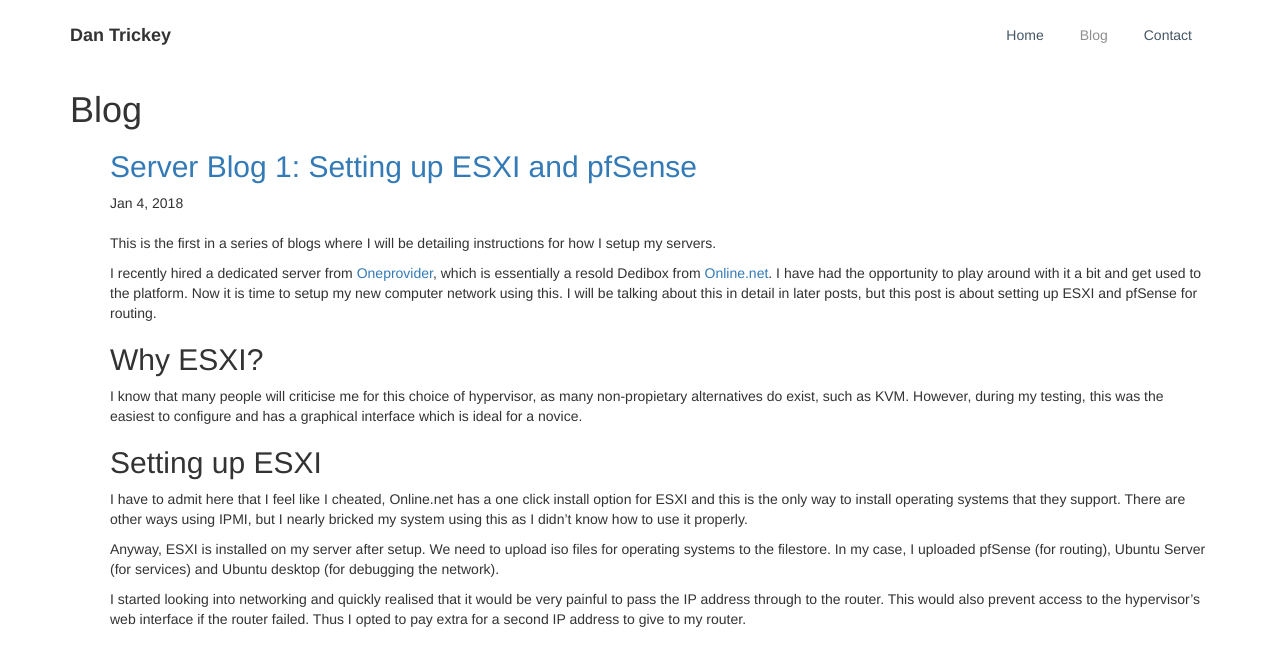
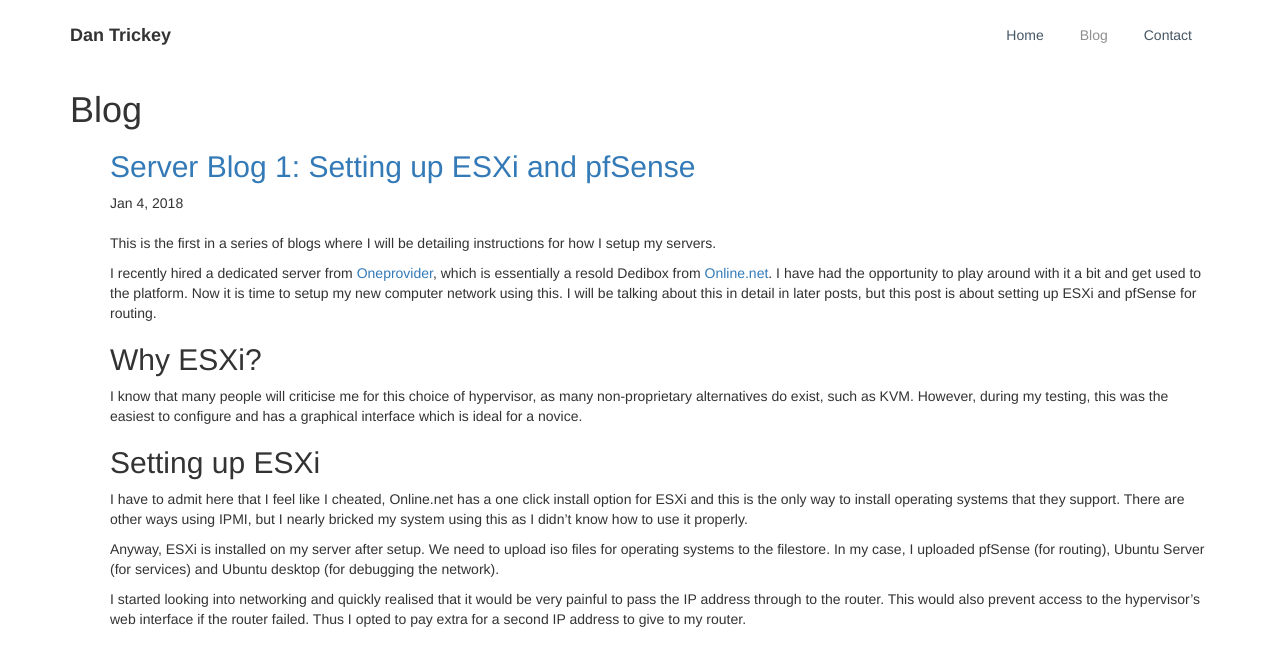
Before and after one commit to trickeydan/trickey.io, a Jekyll site: the page built from _pages/2-blog.html, in a window 1280 px wide. Shown: the top 646 px of the page. Built offline with Jekyll 4.4.1, drawn with Linux system fonts in a browser that asks for light colours; nearby versions of some CDN libraries.

Commit message:
Fixed typos in Blog

```diff
--- a/_posts/2018-01-04-Server-Blog-1.md
+++ b/_posts/2018-01-04-Server-Blog-1.md
@@ -1,29 +1,29 @@
 ---
 layout: post
-title:  "Server Blog 1: Setting up ESXI and pfSense"
+title:  "Server Blog 1: Setting up ESXi and pfSense"
 date:   2018-01-04 12:00:00
 categories: blog
 author: "Dan Trickey"
 ---
 This is the first in a series of blogs where I will be detailing instructions for how I setup my servers.
 
-I recently hired a dedicated server from [Oneprovider](https://oneprovider.com/), which is essentially a resold Dedibox from [Online.net](https://www.online.net/en). I have had the opportunity to play around with it a bit and get used to the platform. Now it is time to setup my new computer network using this. I will be talking about this in detail in later posts, but this post is about setting up ESXI and pfSense for routing.
+I recently hired a dedicated server from [Oneprovider](https://oneprovider.com/), which is essentially a resold Dedibox from [Online.net](https://www.online.net/en). I have had the opportunity to play around with it a bit and get used to the platform. Now it is time to setup my new computer network using this. I will be talking about this in detail in later posts, but this post is about setting up ESXi and pfSense for routing.
 
-## Why ESXI?
+## Why ESXi?
 
-I know that many people will criticise me for this choice of hypervisor, as many non-propietary alternatives do exist, such as KVM. However, during my testing, this was the easiest to configure and has a graphical interface which is ideal for a novice.
+I know that many people will criticise me for this choice of hypervisor, as many non-proprietary alternatives do exist, such as KVM. However, during my testing, this was the easiest to configure and has a graphical interface which is ideal for a novice.
 
-## Setting up ESXI
+## Setting up ESXi
 
-I have to admit here that I feel like I cheated, Online.net has a one click install option for ESXI and this is the only way to install operating systems that they support. There are other ways using IPMI, but I nearly bricked my system using this as I didn't know how to use it properly.
+I have to admit here that I feel like I cheated, Online.net has a one click install option for ESXi and this is the only way to install operating systems that they support. There are other ways using IPMI, but I nearly bricked my system using this as I didn't know how to use it properly.
 
-Anyway, ESXI is installed on my server after setup. We need to upload iso files for operating systems to the filestore. In my case, I uploaded pfSense (for routing), Ubuntu Server (for services) and Ubuntu desktop (for debugging the network).
+Anyway, ESXi is installed on my server after setup. We need to upload iso files for operating systems to the filestore. In my case, I uploaded pfSense (for routing), Ubuntu Server (for services) and Ubuntu desktop (for debugging the network).
 
 I started looking into networking and quickly realised that it would be very painful to pass the IP address through to the router. This would also prevent access to the hypervisor's web interface if the router failed. Thus I opted to pay extra for a second IP address to give to my router.
 
 ## Setting up the networking.
 
-Firstly, we need to create a new vSwitch for the LAN side of our router. Next, create a port group for the new vSwitch. I have named both my switch and port group 'Core' as this will be important for later development of the network. We also need to go into the WAN switch (named vSwitch0, not very easy to change this so I just left it), create a WAN Port Group and enable promiscious mode. This will allow our second IP address to be passed through to our router VM.
+Firstly, we need to create a new vSwitch for the LAN side of our router. Next, create a port group for the new vSwitch. I have named both my switch and port group 'Core' as this will be important for later development of the network. We also need to go into the WAN switch (named vSwitch0, not very easy to change this so I just left it), create a WAN Port Group and enable promiscuous mode. This will allow our second IP address to be passed through to our router VM.
 
 ![](https://images2.imgbox.com/34/39/XyCCUOqN_o.png)
 
```
